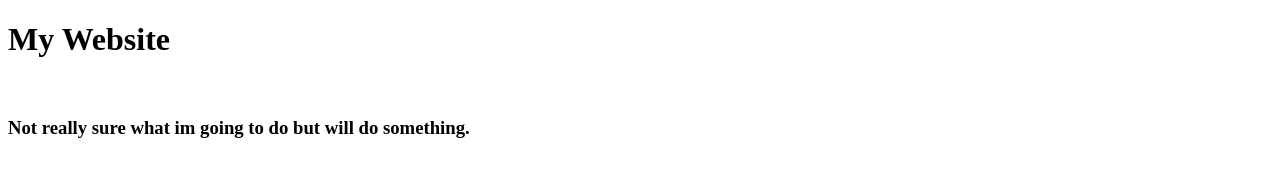
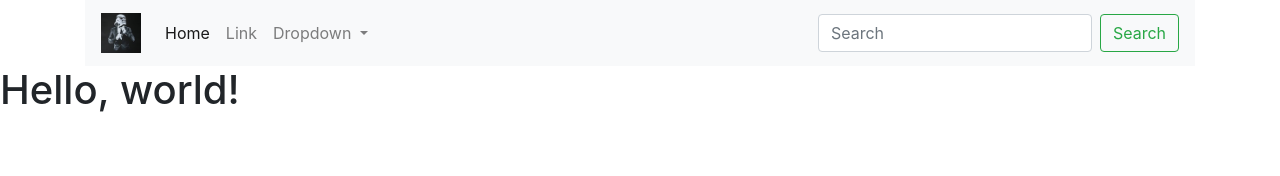
Before and after one commit to teenageknight/teenageknight.github.io, a plain HTML site: page index.html in a window 1280 px wide. Drawn offline with nearby package versions, Linux system fonts and the light colour scheme.

Commit message:
Added navbar and bootstrap

```diff
--- a/index.html
+++ b/index.html
@@ -1,12 +1,61 @@
-<!DOCTYPE html>
-<html lang="en" dir="ltr">
+<!doctype html>
+<html lang="en">
   <head>
+    <!-- Required meta tags -->
     <meta charset="utf-8">
-    <title>Bryce Jackson</title>
+    <meta name="viewport" content="width=device-width, initial-scale=1, shrink-to-fit=no">
+
+    <!-- Bootstrap CSS -->
+    <link rel="stylesheet" href="https://stackpath.bootstrapcdn.com/bootstrap/4.1.2/css/bootstrap.min.css" integrity="sha384-Smlep5jCw/wG7hdkwQ/Z5nLIefveQRIY9nfy6xoR1uRYBtpZgI6339F5dgvm/e9B" crossorigin="anonymous">
+
+    <title>Hello, world!</title>
   </head>
   <body>
-    <h1>My Website</h1>
-    <br>
-    <h3>Not really sure what im going to do but will do something.</h3>
+    <!-- Navbar -->
+    <div class="container">
+      <nav class="navbar navbar-expand-lg navbar-light bg-light">
+        <a class="navbar-brand" href="#">
+          <img src="./img/stormtrooperLogo.jpg" width="40" height="40" alt="Logo">
+        </a>
+        <button class="navbar-toggler" type="button" data-toggle="collapse" data-target="#navbarSupportedContent" aria-controls="navbarSupportedContent" aria-expanded="false" aria-label="Toggle navigation">
+          <span class="navbar-toggler-icon"></span>
+        </button>
+
+        <div class="collapse navbar-collapse" id="navbarSupportedContent">
+          <ul class="navbar-nav mr-auto">
+            <li class="nav-item active">
+              <a class="nav-link" href="#">Home <span class="sr-only">(current)</span></a>
+            </li>
+            <li class="nav-item">
+              <a class="nav-link" href="#">Link</a>
+            </li>
+            <li class="nav-item dropdown">
+              <a class="nav-link dropdown-toggle" href="#" id="navbarDropdown" role="button" data-toggle="dropdown" aria-haspopup="true" aria-expanded="false">
+                Dropdown
+              </a>
+              <div class="dropdown-menu" aria-labelledby="navbarDropdown">
+                <a class="dropdown-item" href="#">Action</a>
+                <a class="dropdown-item" href="#">Another action</a>
+                <div class="dropdown-divider"></div>
+                <a class="dropdown-item" href="#">Something else here</a>
+              </div>
+            </li>
+          </ul>
+          <form class="form-inline my-2 my-lg-0">
+            <input class="form-control mr-sm-2" type="search" placeholder="Search" aria-label="Search">
+            <button class="btn btn-outline-success my-2 my-sm-0" type="submit">Search</button>
+          </form>
+        </div>
+      </nav>
+    </div>
+
+
+    <h1>Hello, world!</h1>
+
+    <!-- Optional JavaScript -->
+    <!-- jQuery first, then Popper.js, then Bootstrap JS -->
+    <script src="https://code.jquery.com/jquery-3.3.1.slim.min.js" integrity="sha384-q8i/X+965DzO0rT7abK41JStQIAqVgRVzpbzo5smXKp4YfRvH+8abtTE1Pi6jizo" crossorigin="anonymous"></script>
+    <script src="https://cdnjs.cloudflare.com/ajax/libs/popper.js/1.14.3/umd/popper.min.js" integrity="sha384-ZMP7rVo3mIykV+2+9J3UJ46jBk0WLaUAdn689aCwoqbBJiSnjAK/l8WvCWPIPm49" crossorigin="anonymous"></script>
+    <script src="https://stackpath.bootstrapcdn.com/bootstrap/4.1.2/js/bootstrap.min.js" integrity="sha384-o+RDsa0aLu++PJvFqy8fFScvbHFLtbvScb8AjopnFD+iEQ7wo/CG0xlczd+2O/em" crossorigin="anonymous"></script>
   </body>
 </html>
```
Also changed, not shown: img/stormtrooperLogo.jpg (added).
